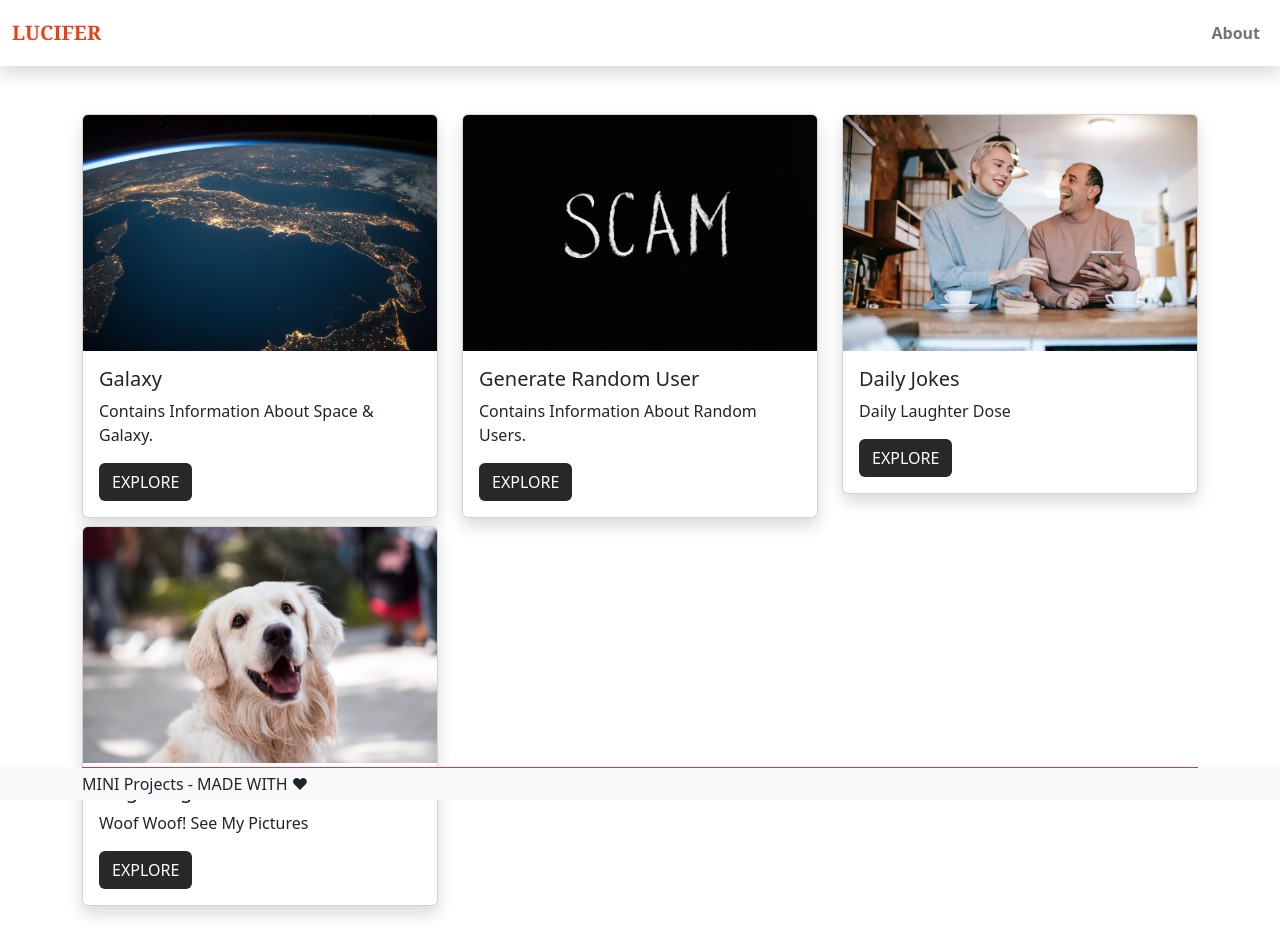
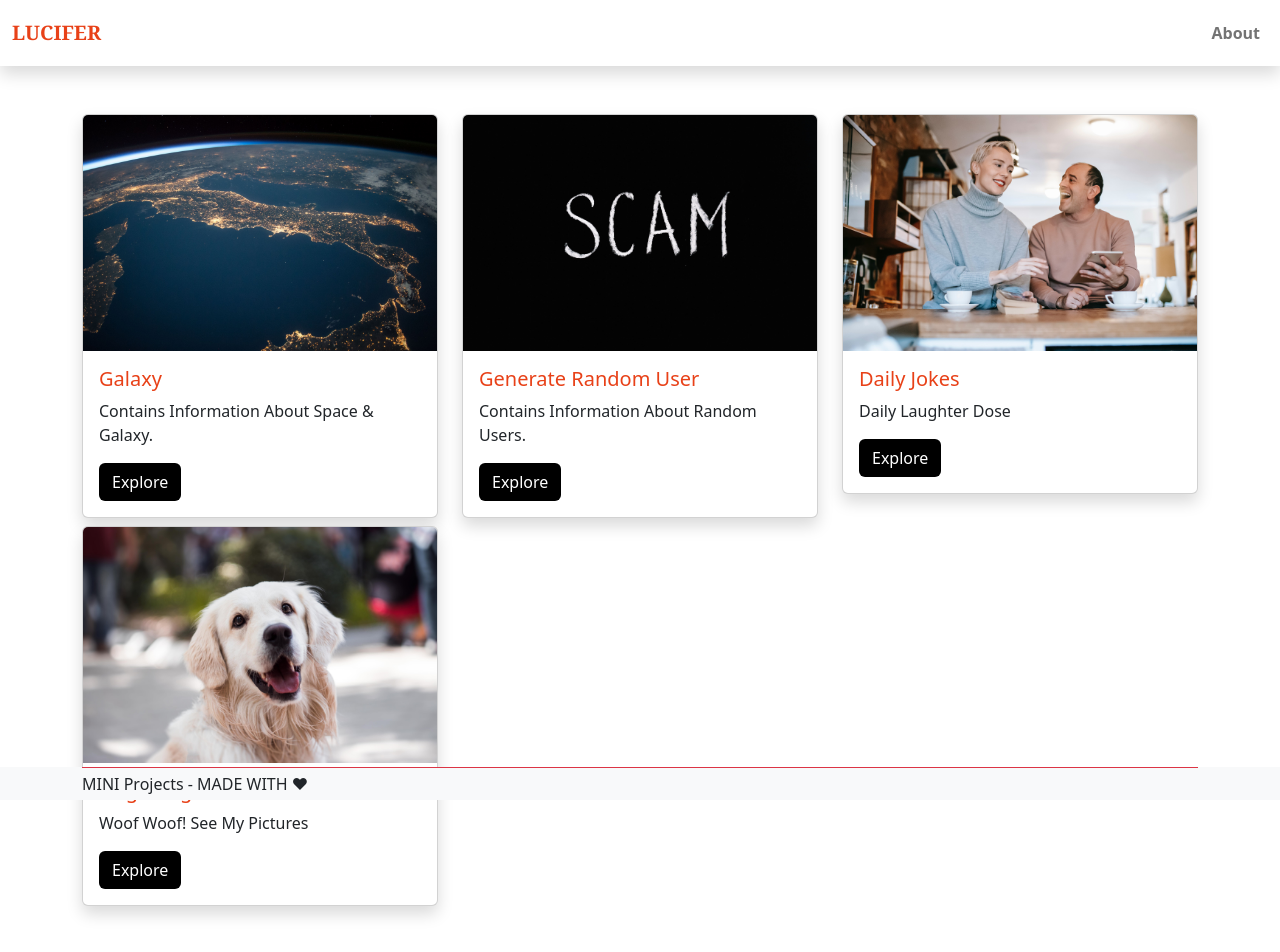
Before and after one commit to saurabh-gawade-29/my-app, a React (Create React App) app: page / in a window 1280 px wide. Shown: the top 952 px of the page. Built offline with nearby package versions, Linux system fonts and the light colour scheme.

Commit message:
btn changes

```diff
--- a/src/components/Homepage/Homepage.js
+++ b/src/components/Homepage/Homepage.js
@@ -5,60 +5,69 @@ import fake from "../images/fake.jpg";
 import joke from "../images/Joke.jpg";
 import dog from "../images/Dog.jpg";
 import { Link } from "react-router-dom";
+import "./Homepage.scss";
 
 const Homepage = () => {
   return (
     <div>
       <div className="row">
-        <div className="col-12 col-sm-6 col-md-4 col-lg-4">
+        <div className="col-12 col-sm-6 col-md-4 col-lg-4 mb-2">
           <div className="card shadow">
             <img src={astro} className="card-img-top" alt="..." />
             <div className="card-body">
-              <h5 className="card-title text-truncate">Galaxy</h5>
+              <h5 className="card-title text-truncate home-card-link">
+                Galaxy
+              </h5>
               <p className="card-text">
                 Contains Information About Space & Galaxy.
               </p>
-              <Link to="/astro" className="btn mat-balck-btn ">
+              <Link to="/astro" className="btn explore-btn ">
                 Explore
               </Link>
             </div>
           </div>
         </div>
-        <div className="col-12 col-sm-6 col-md-4 col-lg-4">
+        <div className="col-12 col-sm-6 col-md-4 col-lg-4 mb-2">
           <div className="card shadow">
             <img src={fake} className="card-img-top" alt="..." />
             <div className="card-body">
-              <h5 className="card-title text-truncate">Generate Random User</h5>
+              <h5 className="card-title text-truncate home-card-link">
+                Generate Random User
+              </h5>
               <p className="card-text">
                 Contains Information About Random Users.
               </p>
-              <Link to="/user" className="btn mat-balck-btn ">
+              <Link to="/user" className="btn explore-btn ">
                 Explore
               </Link>
             </div>
           </div>
         </div>
-        <div className="col-12 col-sm-6 col-md-4 col-lg-4">
+        <div className="col-12 col-sm-6 col-md-4 col-lg-4 mb-2">
           <div className="card shadow">
             <img src={joke} className="card-img-top" alt="..." />
             <div className="card-body">
-              <h5 className="card-title text-truncate">Daily Jokes</h5>
+              <h5 className="card-title text-truncate home-card-link">
+                Daily Jokes
+              </h5>
               <p className="card-text">Daily Laughter Dose</p>
-              <Link to="/joke" className="btn mat-balck-btn ">
+              <Link to="/joke" className="btn explore-btn ">
                 Explore
               </Link>
             </div>
           </div>
         </div>
       </div>
-      <div className="row my-2">
-        <div className="col-12 col-sm-6 col-md-4 col-lg-4">
+      <div className="row">
+        <div className="col-12 col-sm-6 col-md-4 col-lg-4 mb-2">
           <div className="card shadow">
             <img src={dog} className="card-img-top" alt="..." />
             <div className="card-body">
-              <h5 className="card-title text-truncate">Dog Images</h5>
+              <h5 className="card-title text-truncate home-card-link">
+                Dog Images
+              </h5>
               <p className="card-text">Woof Woof! See My Pictures</p>
-              <Link to="/dog" className="btn mat-balck-btn ">
+              <Link to="/dog" className="btn explore-btn ">
                 Explore
               </Link>
             </div>
--- a/src/components/Homepage/Homepage.scss
+++ b/src/components/Homepage/Homepage.scss
@@ -0,0 +1,13 @@
+.explore-btn {
+  color: white !important;
+  background-color: black !important;
+}
+
+.explore-btn:hover {
+  color: white !important;
+  background-color: #e84118 !important;
+}
+
+.home-card-link {
+  color: #e84118 !important;
+}
```
